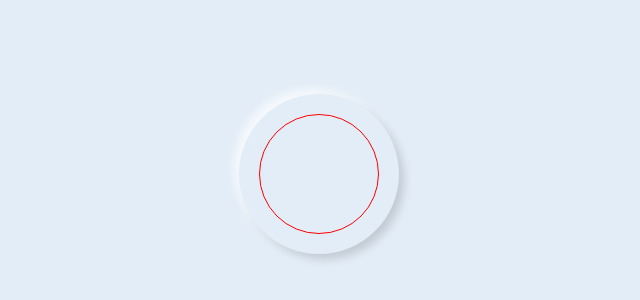
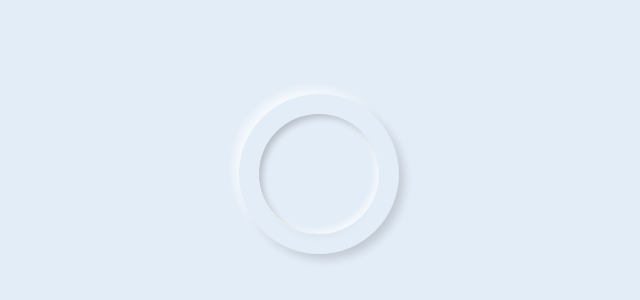
Before and after one commit to AmirTaki/Circulat-Progrss-Bar, a plain HTML site: page index.html in a window 1280 px wide. Shown: the part 226-526 px from the top of the page, without its empty margins (321-961 px from the left). Drawn offline with Linux system fonts and the light colour scheme.

Commit message:
style : boxShadow inner

```diff
--- a/src/styles.css
+++ b/src/styles.css
@@ -34,5 +34,10 @@ body {
     height: 120px;
     width: 120px;
     border-radius: 50%;
-    border: 1px solid red;
+    /* border: 1px solid red; */
+    box-shadow: inset 4px 4px 6px -1px rgba(0, 0, 0, .2) ,
+                inset -4px -4px 6px -1px rgba(255, 255, 255, .7),
+                -.5px .5px 0px rgba(255, 255, 255, 1),
+                -.5px .5px 0px rgba(0, 0, 0, .15),
+                 0px  12px 10px -10px rgba(0, 0, 0, .05);
 }
```
